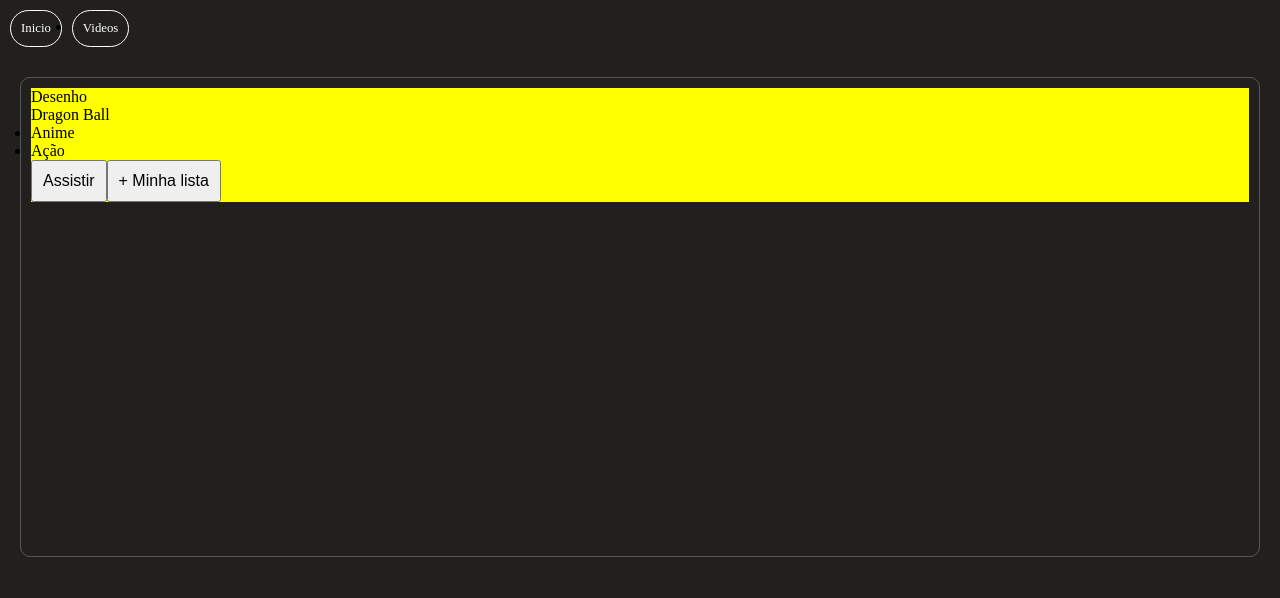
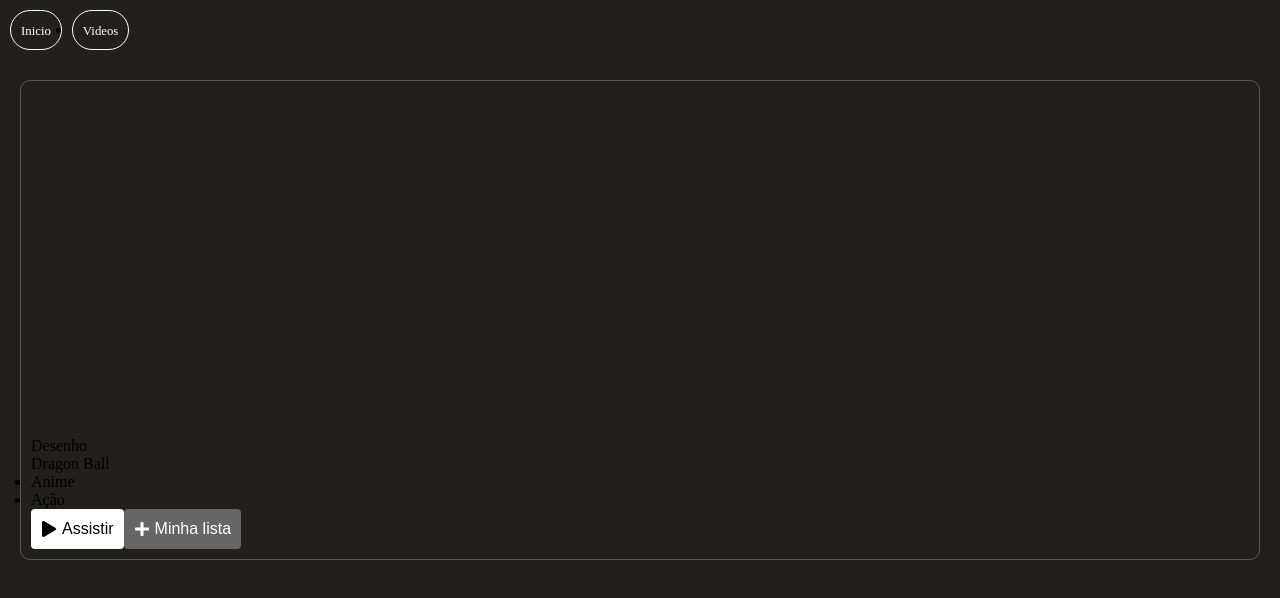
Before and after one commit to ehurafa/willflix, a React (Vite) app: page / in a window 1280 px wide. Shown: the top 598 px of the page. Built offline with nearby package versions, Linux system fonts and the light colour scheme.

Commit message:
chore(component): button styles

```diff
--- a/src/components/Card.scss
+++ b/src/components/Card.scss
@@ -7,12 +7,14 @@
   width: 100%;
   height: 60vh;
   padding: 10px;
+  display: flex;
+  flex-direction: row;
+  align-items: end;
 
   article {
-    display: flex;
-    flex-direction: column;
+    width: 100%;
 
-    header {  background: yellow;
+    header {
       display: block;
     }
   }
--- a/src/components/Card.tsx
+++ b/src/components/Card.tsx
@@ -1,5 +1,7 @@
 import React from 'react'
 import './Card.scss'
+
+import { FaPlay, FaPlus  } from 'react-icons/fa'
 
 interface CardProps {}
 
@@ -15,8 +17,16 @@
             <li>Ação</li>
           </ul>
           <div className="actions">
-            <button className="button">Assistir</button>
-            <button className="button secondary">+ Minha lista</button>
+            <button className="button">
+              <span>
+                <FaPlay /> Assistir
+              </span>
+            </button>
+            <button className="button secondary">
+              <span>
+                <FaPlus /> Minha lista
+              </span>
+            </button>
           </div>
         </header>
       </article>
--- a/src/index.scss
+++ b/src/index.scss
@@ -19,10 +19,22 @@
 }
 
 .button {
+  @include border-radius(4px);
   display: inline-block;
-  padding:  10px;
+  padding: 0 10px;
   font-size: 1rem;
   text-decoration: none;
+  border: 0;
+  outline: 0;
+  background-color: $color-text-light;
+  height: 40px;
+  line-height: 40px;
+
+  span {
+    display: flex;
+    align-items: center;
+    gap: 5px;
+  }
 
   &.pill {
     @include border-radius(20px);
@@ -30,5 +42,12 @@
     font-size: 0.8rem;
     color: $color-text-light;
     border: 1px solid $color-text-light;
+    background: transparent;
   }
+
+  &.secondary {
+    color: $color-text-light;;
+    background-color: $color-gray-dark;
+  }
+
 }
```
